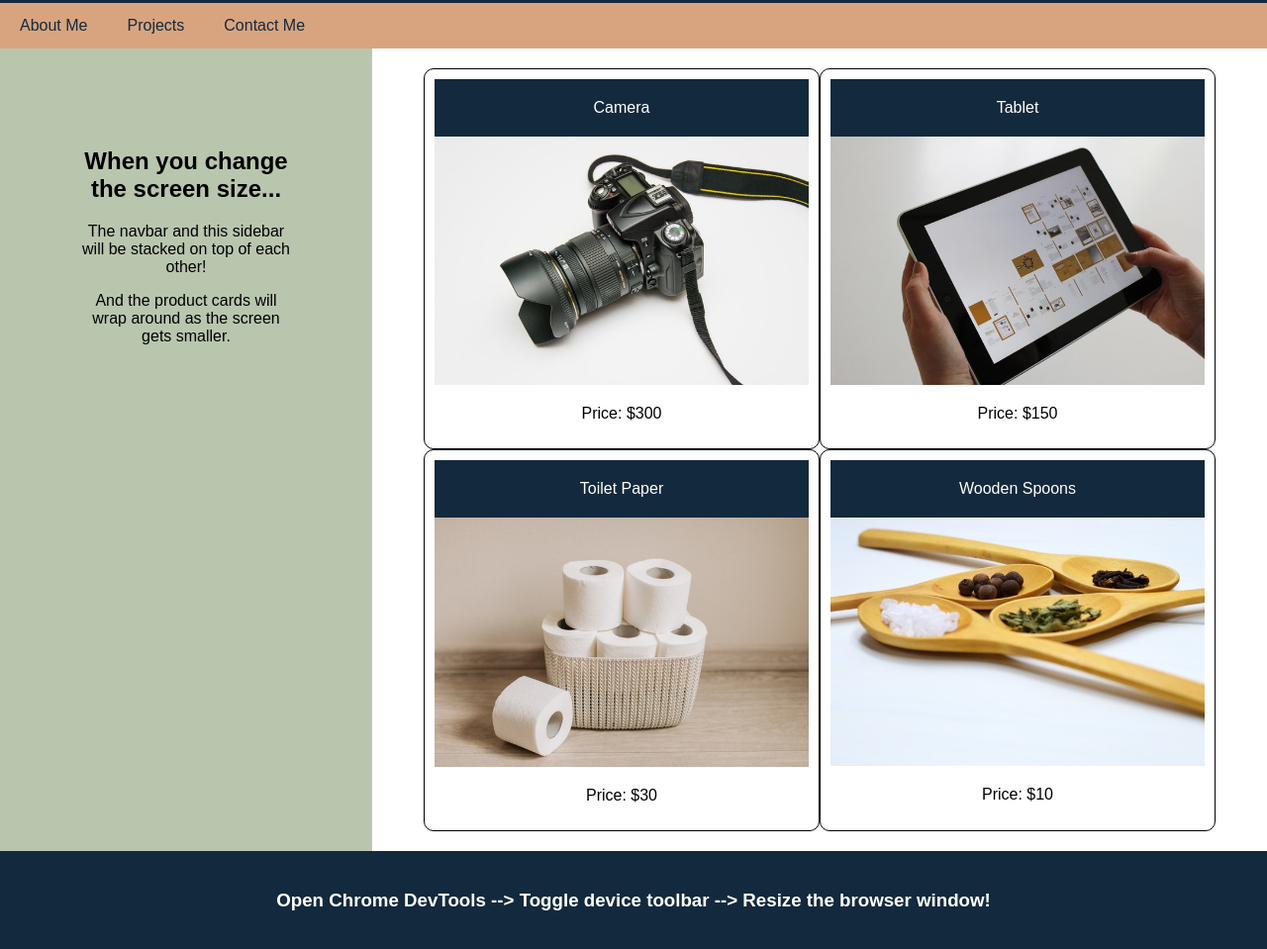
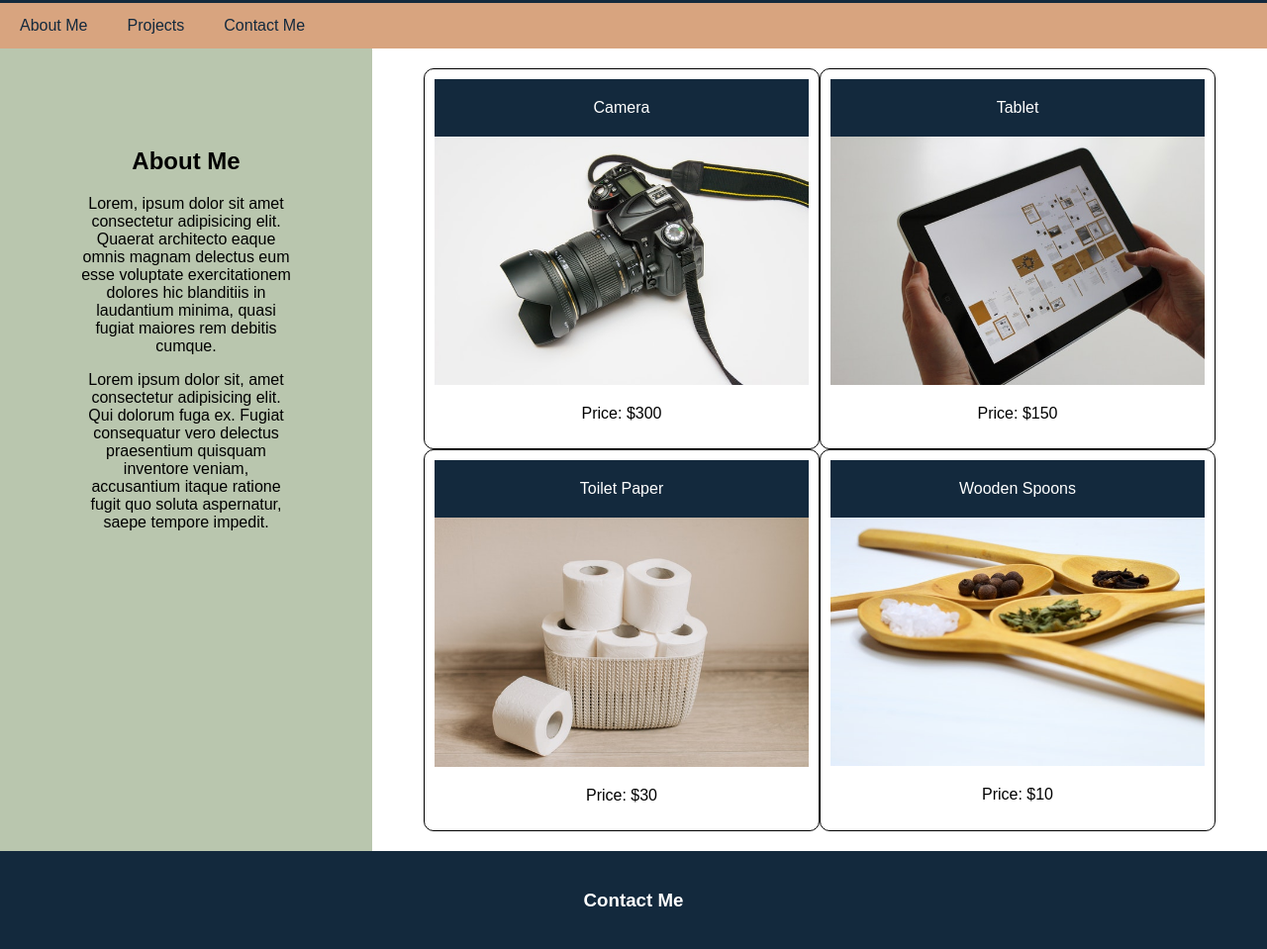
Before and after one commit to sjk777/Sky-Portfolio, a plain HTML site: page index.html in a window 1280 px wide. Shown: the part 157-1116 px from the top of the page at 99% size. Drawn offline with Linux system fonts and the light colour scheme.

Commit message:
added Contact me and project

```diff
--- a/index.html
+++ b/index.html
@@ -10,28 +10,35 @@
     <!-- Header -->
     <header>
       <h1>Sky Kim</h1>
-
     </header>
 
     <!-- Navbar -->
     <nav>
       <a href="#about-me">About Me</a>
-      <a href="#">Projects</a>
-      <a href="#">Contact Me</a>
+      <a href="#projects">Projects</a>
+      <a href="#contact-me">Contact Me</a>
     </nav>
 
     <!-- Body -->
     <main>
       <!-- Sidebar -->
       <aside id="about-me">
-        <h2>When you change the screen size...</h2>
-        <p>The navbar and this sidebar will be stacked on top of each other!</p>
+        <h2>About Me</h2>
         <p>
-          And the product cards will wrap around as the screen gets smaller.
+          Lorem, ipsum dolor sit amet consectetur adipisicing elit. Quaerat
+          architecto eaque omnis magnam delectus eum esse voluptate
+          exercitationem dolores hic blanditiis in laudantium minima, quasi
+          fugiat maiores rem debitis cumque.
+        </p>
+        <p>
+          Lorem ipsum dolor sit, amet consectetur adipisicing elit. Qui dolorum
+          fuga ex. Fugiat consequatur vero delectus praesentium quisquam
+          inventore veniam, accusantium itaque ratione fugit quo soluta
+          aspernatur, saepe tempore impedit.
         </p>
       </aside>
       <!-- Product Cards -->
-      <div class="products">
+      <div id="projects" class="products">
         <section class="card">
           <header>Camera</header>
           <img src="./assets/images/camera.jpg" alt="black camera" />
@@ -62,11 +69,8 @@
     </main>
 
     <!-- Footer -->
-    <footer>
-      <h3>
-        Open Chrome DevTools --> Toggle device toolbar --> Resize the browser
-        window!
-      </h3>
+    <footer id="contact-me">
+      <h3>Contact Me</h3>
     </footer>
   </body>
 </html>
```
